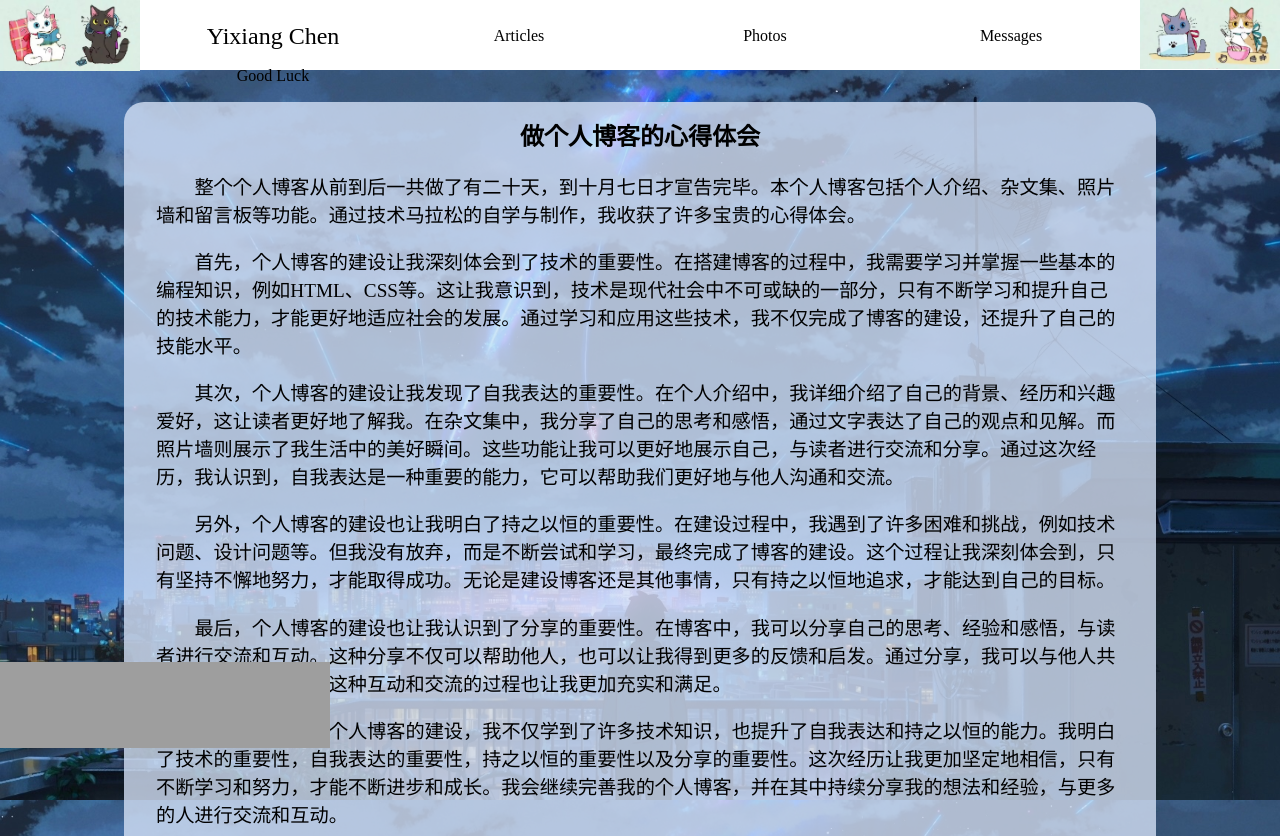
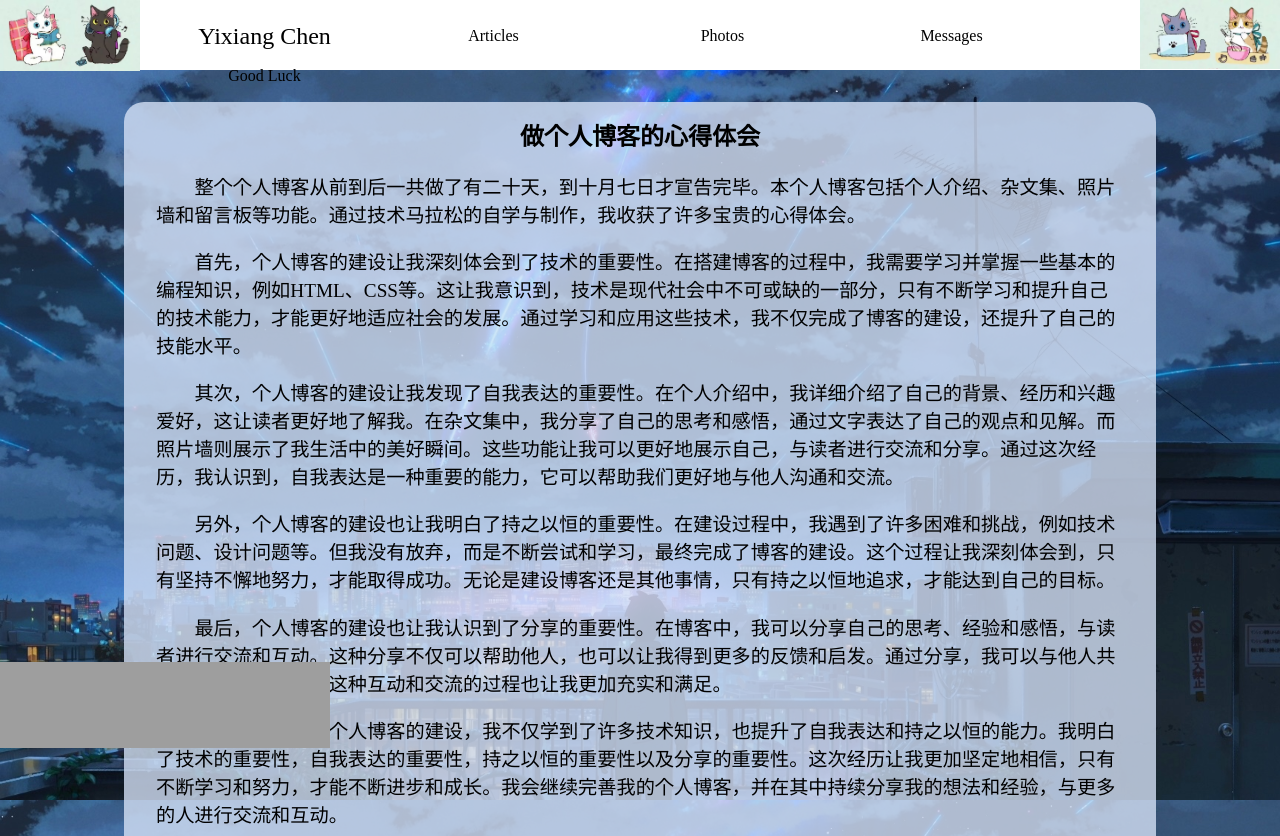
Before and after one commit to MikuNakano0/MikuNakano0.github.io, a plain HTML site: page article1.html in a window 1280 px wide. Shown: the top 836 px of the page. Drawn offline with Linux system fonts and the light colour scheme; grey boxes are pictures that could not be loaded; a web font is replaced by a local one.

Commit message:
Update article1.html

```diff
--- a/article1.html
+++ b/article1.html
@@ -16,7 +16,7 @@
         .ullist li{
             float: left;
             height: 40px;
-            width: 246px;
+            width: 229px;
             line-height: 40px;
             text-align: center;
         }
```
